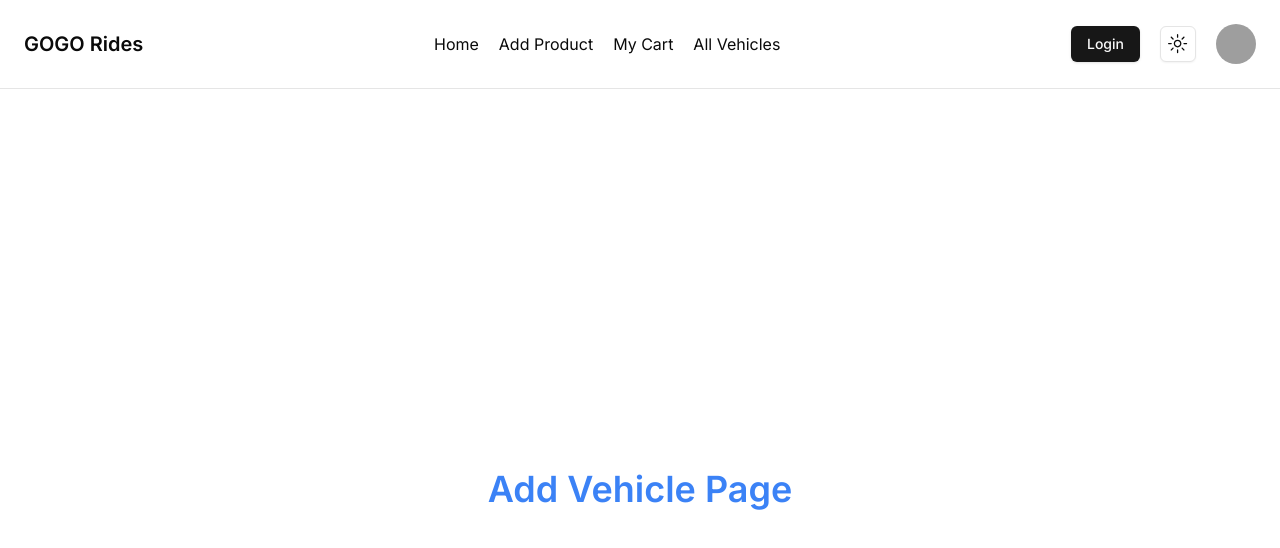
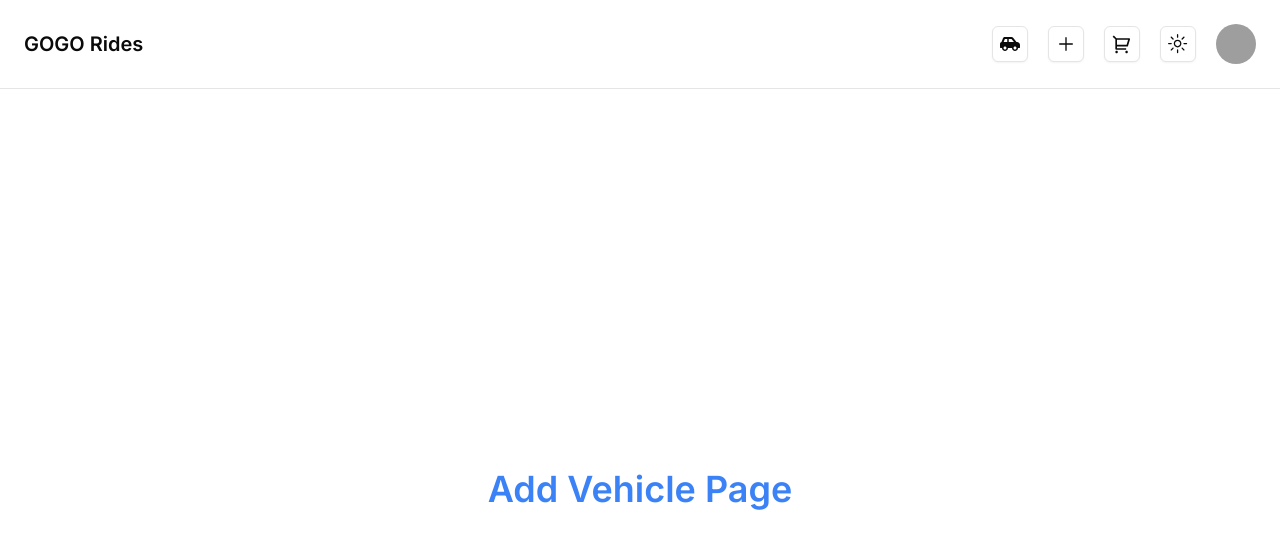
Before and after one commit to frustrated018/gogo-rides, a Next.js app: page /add in a window 1280 px wide. Shown: the top 548 px of the page. Built offline with nearby package versions, Linux system fonts and the light colour scheme; no server answers; grey boxes are pictures that could not be loaded.

Commit message:
Navbar Remodel
Removed text based buttons and used icons
For better ux used tooltips to show what button does what
Also moved the signin and log out inside the avatar and made it a dropdown

```diff
--- a/components/Home/nav-home/login-logout.jsx
+++ b/components/Home/nav-home/login-logout.jsx
@@ -5,6 +5,7 @@ import { Button } from "../../ui/button";
 import Link from "next/link";
 import { toast } from "sonner";
 import { usePathname } from "next/navigation";
+import { EnterIcon, ExitIcon } from "@radix-ui/react-icons";
 
 const LoginLogout = () => {
   const [user] = useAuthState(auth);
@@ -15,6 +16,7 @@ const LoginLogout = () => {
     <>
       {user ? (
         <Button
+          className="w-full items-center gap-1"
           onClick={async () => {
             try {
               const logOut = await signOut();
@@ -26,11 +28,13 @@ const LoginLogout = () => {
             }
           }}
         >
-          Sign Out
+          Sign Out <ExitIcon />
         </Button>
       ) : (
         <Link href={`/login?from=${pathname}`}>
-          <Button>Login</Button>
+          <Button className="w-full items-center gap-1">
+            Login <EnterIcon />
+          </Button>
         </Link>
       )}
     </>
--- a/components/Home/nav-home/navHome.jsx
+++ b/components/Home/nav-home/navHome.jsx
@@ -1,8 +1,15 @@
 import Link from "next/link";
 import { ThemeToggle } from "@/components/ui/theme-toggle";
-import LoginLogout from "./login-logout";
 import UserAvatar from "./user-avatar";
-
+import ProtectedLinks from "./protected-links";
+import { Button } from "@/components/ui/button";
+import { FaCarSide } from "react-icons/fa";
+import {
+  Tooltip,
+  TooltipContent,
+  TooltipProvider,
+  TooltipTrigger,
+} from "@/components/ui/tooltip";
 //TODO: Did basic responsiveness will turn into sheet if time remains
 
 const NavHome = () => {
@@ -12,14 +19,24 @@ const NavHome = () => {
         <Link href="/" className="text-3xl md:text-xl font-semibold">
           GOGO Rides
         </Link>
-        <div className="flex flex-col md:flex-row items-center gap-2 md:gap-5">
-          <Link href="/">Home</Link>
-          <Link href="/add">Add Product</Link>
-          <Link href="/cart">My Cart</Link>
-          <Link href="/vehicles">All Vehicles</Link>
-        </div>
-        <div className="gap-5 flex items-center">
-          <LoginLogout />
+        <div className="gap-5 flex flex-wrap items-center">
+          {/* //! All Vehicles Button */}
+          <TooltipProvider>
+            <Tooltip>
+              <TooltipTrigger asChild>
+                <Link href="/vehicles">
+                  <Button variant="outline" size="icon">
+                    <FaCarSide className="size-5" />
+                  </Button>
+                </Link>
+              </TooltipTrigger>
+              <TooltipContent>
+                <p>All Vehicles</p>
+              </TooltipContent>
+            </Tooltip>
+          </TooltipProvider>
+
+          <ProtectedLinks />
 
           <ThemeToggle />
 
--- /dev/null
+++ b/components/Home/nav-home/protected-links.jsx
@@ -0,0 +1,65 @@
+"use client";
+import { Button } from "@/components/ui/button";
+import { auth } from "@/firebase/config";
+import { PlusIcon } from "@radix-ui/react-icons";
+import { useRouter } from "next/navigation";
+import { useAuthState } from "react-firebase-hooks/auth";
+import { RiShoppingCart2Line } from "react-icons/ri";
+import {
+  Tooltip,
+  TooltipContent,
+  TooltipProvider,
+  TooltipTrigger,
+} from "@/components/ui/tooltip";
+import { toast } from "sonner";
+
+const ProtectedLinks = () => {
+  const [user] = useAuthState(auth);
+  const router = useRouter();
+
+  //! Protection Function
+  const handleProtection = (url) => {
+    toast.error("Coming soon");
+    console.log(url);
+  };
+
+  return (
+    <>
+      <TooltipProvider>
+        <Tooltip>
+          <TooltipTrigger asChild>
+            <Button
+              onClick={() => handleProtection("/blah")}
+              variant="outline"
+              size="icon"
+            >
+              <PlusIcon className="size-5" />
+            </Button>
+          </TooltipTrigger>
+          <TooltipContent>
+            <p>Upload car for sell</p>
+          </TooltipContent>
+        </Tooltip>
+      </TooltipProvider>
+
+      <TooltipProvider>
+        <Tooltip>
+          <TooltipTrigger asChild>
+            <Button
+              onClick={() => handleProtection("/blah")}
+              variant="outline"
+              size="icon"
+            >
+              <RiShoppingCart2Line className="size-5" />
+            </Button>
+          </TooltipTrigger>
+          <TooltipContent>
+            <p>Cart</p>
+          </TooltipContent>
+        </Tooltip>
+      </TooltipProvider>
+    </>
+  );
+};
+
+export default ProtectedLinks;
--- a/components/Home/nav-home/user-avatar.jsx
+++ b/components/Home/nav-home/user-avatar.jsx
@@ -1,19 +1,48 @@
 "use client";
 import { Avatar, AvatarFallback, AvatarImage } from "@/components/ui/avatar";
+import {
+  DropdownMenu,
+  DropdownMenuContent,
+  DropdownMenuItem,
+  DropdownMenuSeparator,
+  DropdownMenuTrigger,
+} from "@/components/ui/dropdown-menu";
 import { auth } from "@/firebase/config";
 import { useAuthState } from "react-firebase-hooks/auth";
+import LoginLogout from "./login-logout";
+import { Button } from "@/components/ui/button";
+import { toast } from "sonner";
 
 const UserAvatar = () => {
   const [user] = useAuthState(auth);
 
   return (
     <>
+      <DropdownMenu>
+        <DropdownMenuTrigger>
           <Avatar>
             <AvatarImage
               src={user ? user?.photoURL : "https://github.com/shadcn.png"}
             />
             <AvatarFallback>{user?.displayName}</AvatarFallback>
           </Avatar>
+        </DropdownMenuTrigger>
+        <DropdownMenuContent>
+          <DropdownMenuItem>
+            {user ? user.displayName : "No User"}
+          </DropdownMenuItem>
+          <DropdownMenuSeparator />
+          <div className="space-y-2">
+            <LoginLogout />
+            <Button
+              className="w-full"
+              onClick={() => toast.info("Coming Soon")}
+            >
+              Dashboard
+            </Button>
+          </div>
+        </DropdownMenuContent>
+      </DropdownMenu>
     </>
   );
 };
--- /dev/null
+++ b/components/ui/tooltip.jsx
@@ -0,0 +1,26 @@
+"use client"
+
+import * as React from "react"
+import * as TooltipPrimitive from "@radix-ui/react-tooltip"
+
+import { cn } from "@/lib/utils"
+
+const TooltipProvider = TooltipPrimitive.Provider
+
+const Tooltip = TooltipPrimitive.Root
+
+const TooltipTrigger = TooltipPrimitive.Trigger
+
+const TooltipContent = React.forwardRef(({ className, sideOffset = 4, ...props }, ref) => (
+  <TooltipPrimitive.Content
+    ref={ref}
+    sideOffset={sideOffset}
+    className={cn(
+      "z-50 overflow-hidden rounded-md bg-primary px-3 py-1.5 text-xs text-primary-foreground animate-in fade-in-0 zoom-in-95 data-[state=closed]:animate-out data-[state=closed]:fade-out-0 data-[state=closed]:zoom-out-95 data-[side=bottom]:slide-in-from-top-2 data-[side=left]:slide-in-from-right-2 data-[side=right]:slide-in-from-left-2 data-[side=top]:slide-in-from-bottom-2",
+      className
+    )}
+    {...props} />
+))
+TooltipContent.displayName = TooltipPrimitive.Content.displayName
+
+export { Tooltip, TooltipTrigger, TooltipContent, TooltipProvider }
--- a/database/models/vehicles.js
+++ b/database/models/vehicles.js
@@ -8,7 +8,7 @@ const vehicleSchema = new Schema({
   Details: { type: String, required: true },
   type: { type: String, required: true },
   price: { type: Number, required: true },
-  rating: { type: Number, required: true },
+  rating: { type: Number, required: true, default: 0.0 },
 });
 
 const Vehicle = models.Vehicle || model("Vehicle", vehicleSchema);
--- a/package.json
+++ b/package.json
@@ -14,6 +14,7 @@
     "@radix-ui/react-icons": "^1.3.0",
     "@radix-ui/react-label": "^2.0.2",
     "@radix-ui/react-slot": "^1.0.2",
+    "@radix-ui/react-tooltip": "^1.0.7",
     "class-variance-authority": "^0.7.0",
     "clsx": "^2.1.0",
     "firebase": "^10.8.0",
```
Also changed, not shown: 1 other file (tests, documents, lock files or other folders). Lines whose indentation alone changed are shown as unchanged.
